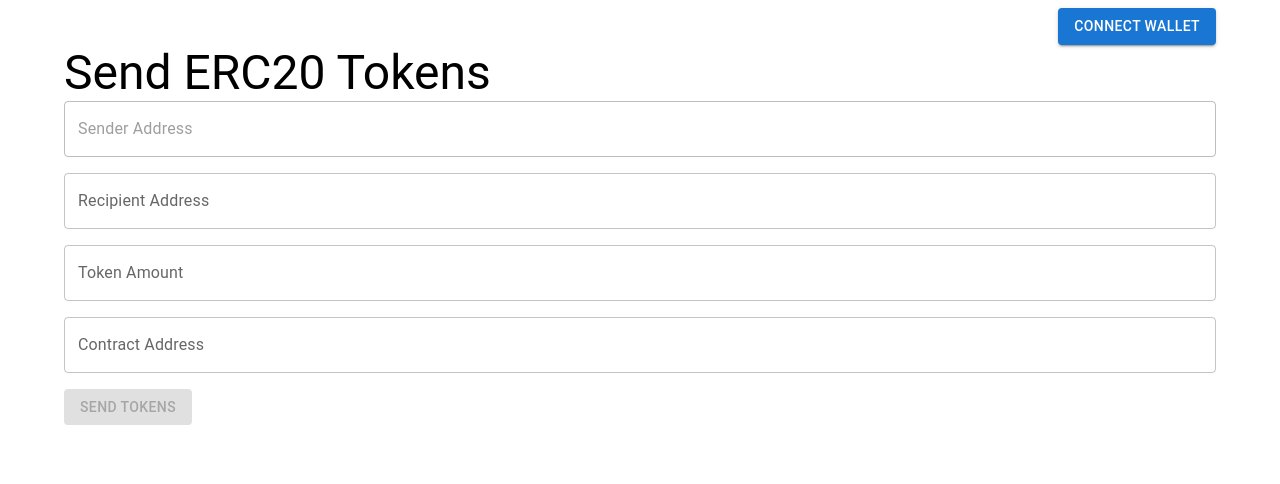
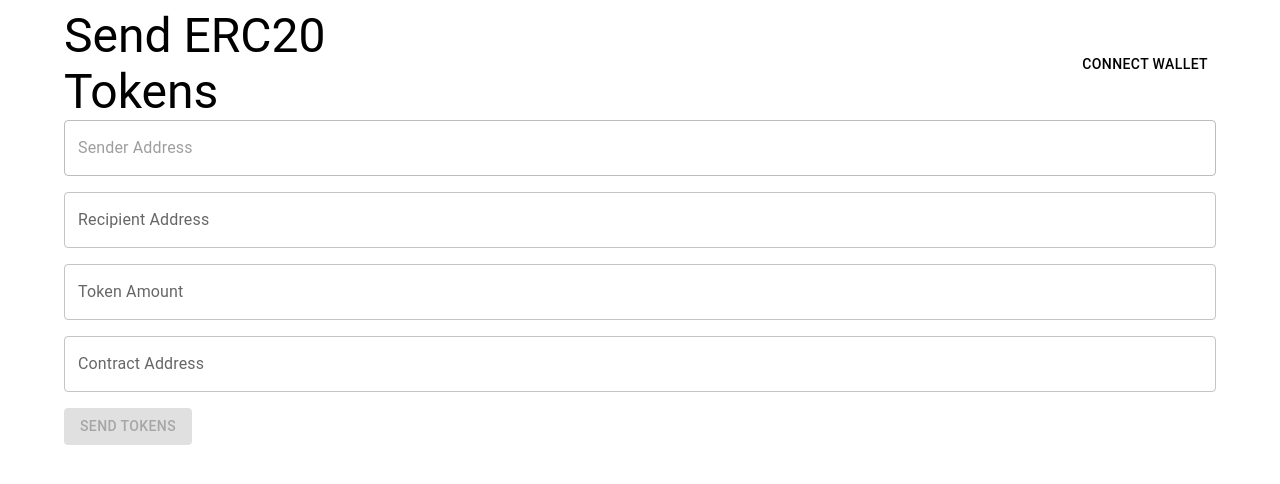
Before and after one commit to vishal5208/sendToken, a React (Vite) app: page / in a window 1280 px wide. Shown: the top 484 px of the page. Built offline with nearby package versions, Linux system fonts and the light colour scheme.

Commit message:
added transaction hash

```diff
--- a/src/App.tsx
+++ b/src/App.tsx
@@ -1,17 +1,19 @@
 import React, { useState, useEffect } from 'react';
 import { ethers } from 'ethers';
-import { Container, Typography, Grid, TextField, Button , Box, IconButton} from '@mui/material';
+import { Container, Typography, Grid, Box, IconButton, Button, CircularProgress , TextField} from '@mui/material';
 import AccountCircleIcon from '@mui/icons-material/AccountCircle';
-
 
 function App() {
   const [senderAddress, setSenderAddress] = useState('');
   const [recipientAddress, setRecipientAddress] = useState('');
   const [tokenAmount, setTokenAmount] = useState('');
   const [contractAddress, setContractAddress] = useState('');
+  const [provider, setProvider] = useState(null);
   const [transactionHash, setTransactionHash] = useState('');
-  const [provider, setProvider] = useState(null);
+  const [transactionStatus, setTransactionStatus] = useState('');
+  const [error, setError] = useState(null);
 
+  // Function to connect the wallet
   const connectWallet = async () => {
     try {
       const ethereumProvider = window.ethereum;
@@ -30,6 +32,28 @@ function App() {
     }
   };
 
+  // Function to send tokens
+  const sendTokens = async () => {
+    try {
+      if (!provider) {
+        throw new Error('Wallet not connected');
+      }
+
+      setTransactionStatus('Pending');
+      const tokenContract = new ethers.Contract(contractAddress, ERC20_ABI, provider.getSigner());
+      const tx = await tokenContract.transfer(recipientAddress, ethers.utils.parseUnits(tokenAmount, 'ether'));
+      setTransactionHash(tx.hash);
+
+      await tx.wait();
+      setTransactionStatus('Confirmed');
+    } catch (error) {
+      console.error('Error sending tokens:', error);
+      setError(error.message);
+      setTransactionStatus('Error');
+    }
+  };
+
+  // Function to detect wallet change
   const detectWalletChange = () => {
     window.ethereum.on('accountsChanged', (accounts) => {
       if (accounts.length > 0) {
@@ -41,6 +65,7 @@ function App() {
     });
   };
 
+  // Function to detect network change
   const detectNetworkChange = () => {
     window.ethereum.on('networkChanged', (networkId) => {
       // Handle network change
@@ -54,25 +79,10 @@ function App() {
     }
   }, []);
 
-
-  const sendTokens = async () => {
-    try {
-      if (!provider) {
-        throw new Error('Wallet not connected');
-      }
-
-      const tokenContract = new ethers.Contract(contractAddress, ERC20_ABI, provider.getSigner());
-      const tx = await tokenContract.transfer(recipientAddress, ethers.utils.parseUnits(tokenAmount, 'ether'));
-      await tx.wait();
-
-      setTransactionHash(tx.hash);
-    } catch (error) {
-      console.error('Error sending tokens:', error);
-    }
-  };
-
   return (
     <Container>
+      <Box display="flex" justifyContent="space-between" alignItems="center">
+        <Typography variant="h3">Send ERC20 Tokens</Typography>
         <Grid container justifyContent="flex-end" alignItems="center">
           {provider ? (
             <Box mr={2} display="flex" alignItems="center">
@@ -82,12 +92,10 @@ function App() {
               </IconButton>
             </Box>
           ) : (
-          <Button variant="contained" color="primary" onClick={connectWallet}>
-            Connect Wallet
-          </Button>
+            <Button color="inherit" onClick={connectWallet}>Connect Wallet</Button>
           )}
         </Grid>
-      <Typography variant="h3">Send ERC20 Tokens</Typography>
+      </Box>
       <Grid container spacing={2} alignItems="center">
         <Grid item xs={12}>
           <TextField
@@ -127,6 +135,16 @@ function App() {
             Send Tokens
           </Button>
         </Grid>
+        <Grid item xs={12}>
+          {transactionStatus === 'Pending' && (
+            <Box display="flex" alignItems="center">
+              <CircularProgress size={24} />
+              <Typography variant="body1" ml={1}>Transaction Pending...</Typography>
+            </Box>
+          )}
+          {transactionStatus === 'Confirmed' && <Typography variant="body1">Transaction Confirmed!</Typography>}
+          {error && <Typography variant="body1" color="error">{error}</Typography>}
+        </Grid>
         {transactionHash && (
           <Grid item xs={12}>
             <Typography>Transaction Hash: {transactionHash}</Typography>
@@ -135,7 +153,6 @@ function App() {
       </Grid>
     </Container>
   );
-
 }
 
 const ERC20_ABI = [
```
Lines whose indentation alone changed are shown as unchanged.
